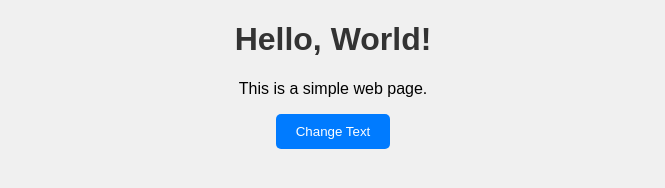
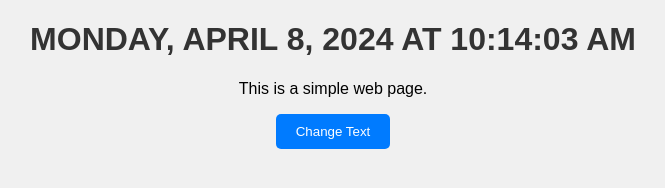
Before and after one commit to amanshah20/Textchanger, a plain HTML site: page index.html in a window 1280 px wide. Shown: the whole page, without its empty margins (307-972 px from the left). Drawn offline with Linux system fonts and the light colour scheme.

Commit message:
Update index.html

```diff
--- a/index.html
+++ b/index.html
@@ -7,7 +7,7 @@
     <link rel="stylesheet" href="styles.css">
 </head>
 <body>
-    <h1>Hello, World!</h1>
+    <h1 id="timestamp">Hello, World!</h1>
 
     <div id="content">
         <p>This is a simple web page.</p>
```
